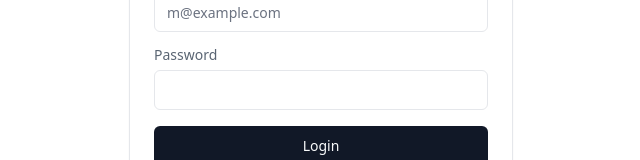
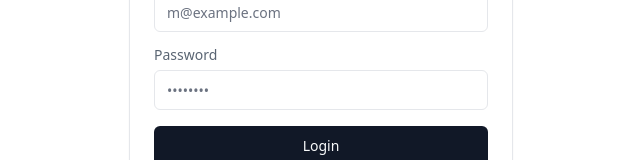
Before and after one commit to fazlyalahi01/easy-tutorials, a Next.js app: page /login in a window 1280 px wide. Shown: the part 345-505 px from the top of the page, without its empty margins (319-959 px from the left). Built offline with nearby package versions, Linux system fonts and the light colour scheme; no server answers.

Commit message:
login form modified

```diff
--- a/src/app/(auth)/login/_components/login-form.jsx
+++ b/src/app/(auth)/login/_components/login-form.jsx
@@ -14,6 +14,7 @@ import { Label } from "@/components/ui/label";
 import { useAuth } from "@/hooks/useAuth";
 import { useRouter } from "next/navigation";
 import { loginAction } from "@/actions/login";
+import { toast } from "sonner";
 
 export function LoginForm() {
   const { auth, setAuth } = useAuth();
@@ -37,9 +38,11 @@ export function LoginForm() {
             role: user.role
           }
         });
+        toast.success("Login successful");
         router.push("/");
       }
     } catch (error) {
+      toast.error("Invalid credentials");
     }
   }
   return (
@@ -70,6 +73,7 @@ export function LoginForm() {
               <Input
                 id="password"
                 name="password"
+                placeholder="••••••••"
                 type="password" required />
             </div>
             <Button type="submit" className="w-full">
```
